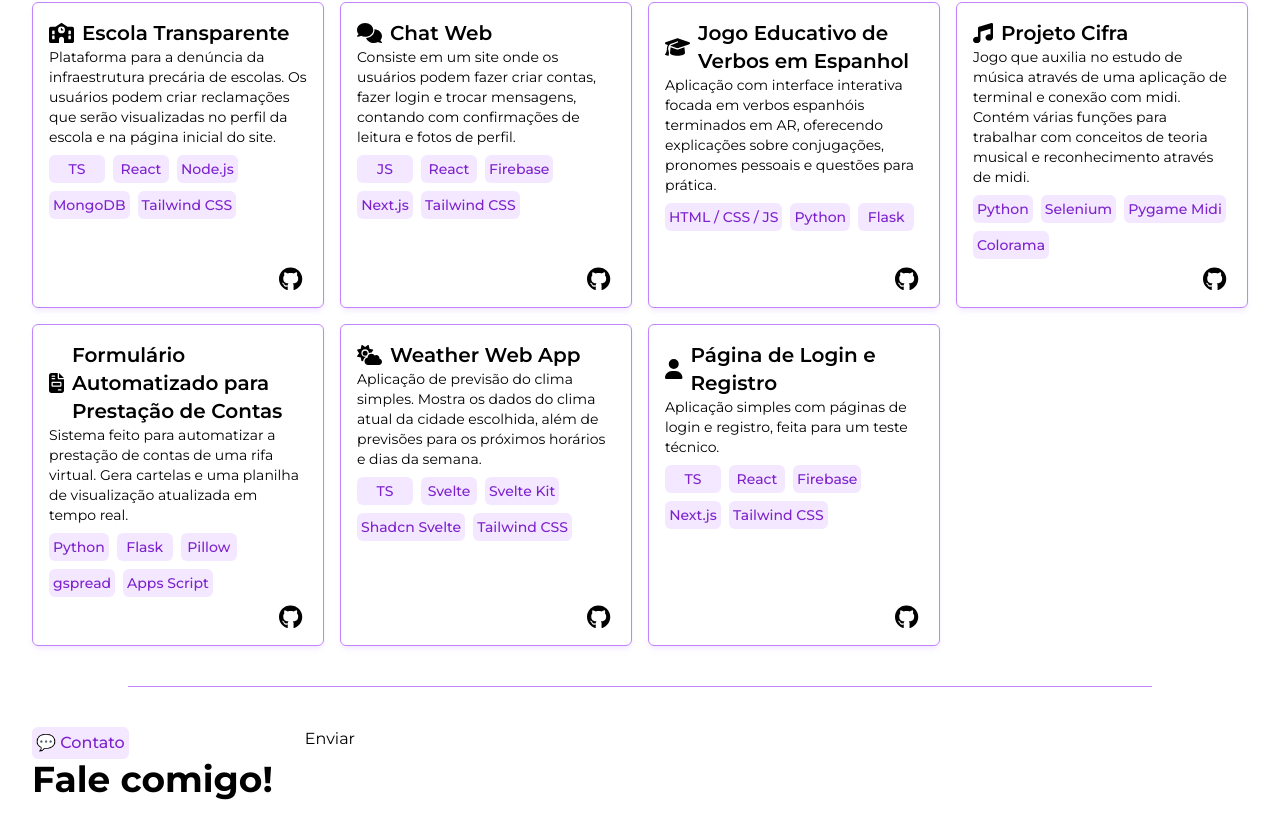
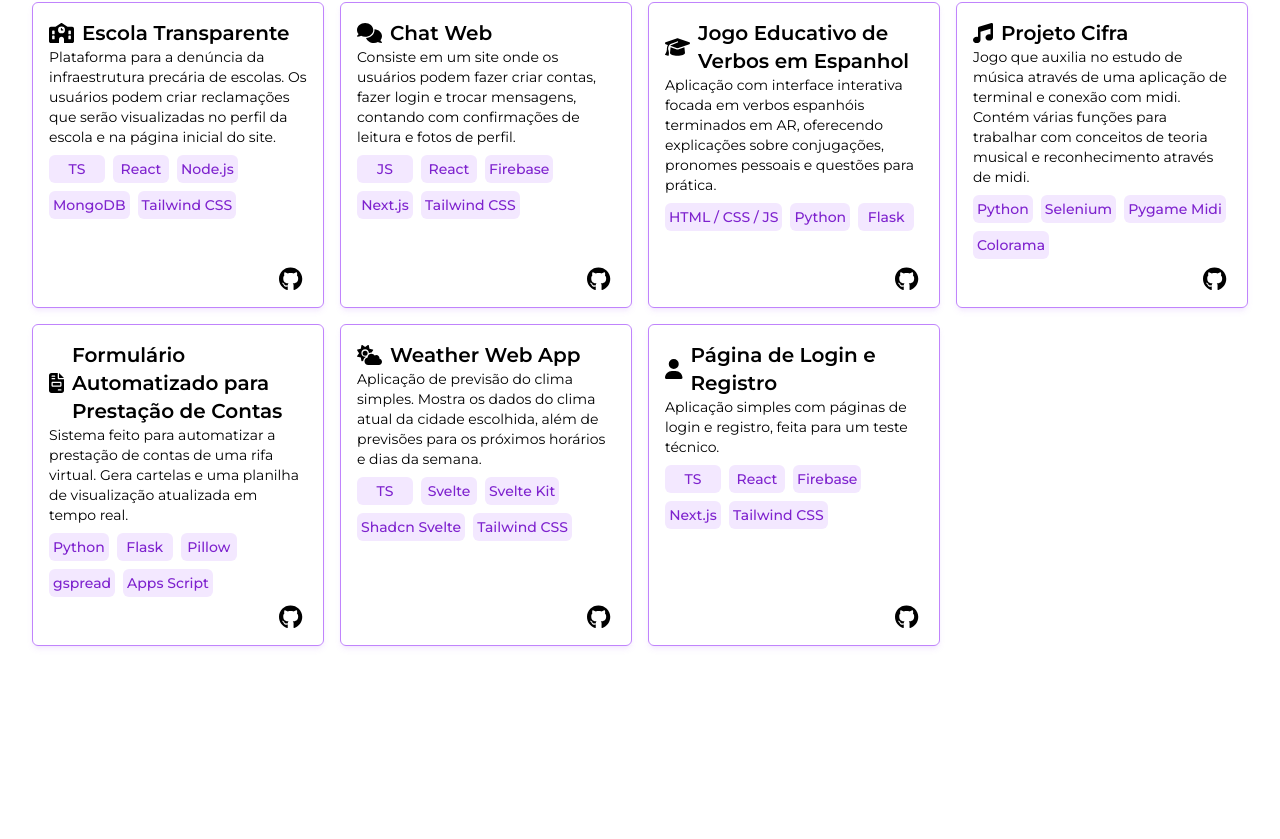
Before and after one commit to marcos-sousa-404/portfolio, a Next.js app: page / in a window 1280 px wide. Shown: the part 965-1804 px from the top of the page. After the commit the page ends 1651 px from the top, so only its background shows below. Built offline with nearby package versions, Linux system fonts and the light colour scheme.

Commit message:
Rollback

```diff
--- a/src/app/page.tsx
+++ b/src/app/page.tsx
@@ -259,21 +259,6 @@ export default function Home() {
             </div>
           </div>
         </section>{" "}
-        <hr className="solid block border-b-[0.5] border-purple-400 w-4/5 mx-auto" />
-        <section className="flex w-full my-10">
-          <div className="mx-8">
-            <Badge className="">💬 Contato</Badge>
-            <h1 className="font-bold text-4xl dark:text-white duration-300">
-              Fale comigo!
-            </h1>
-          </div>
-          <form>
-
-            <button>
-              Enviar
-            </button>
-            </form>
-        </section>
       </main>
     </div>
   );
```
